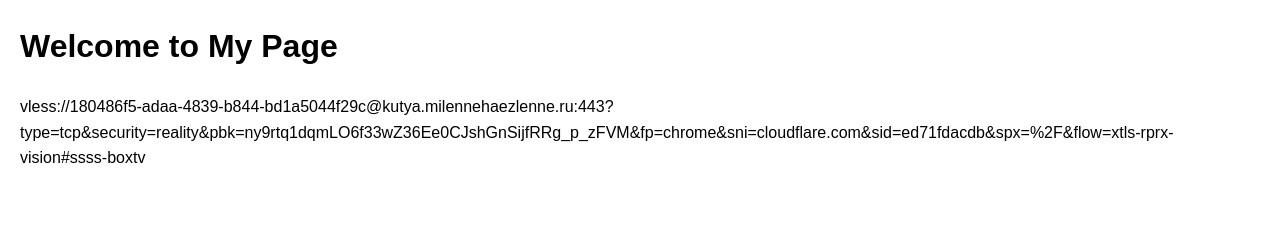
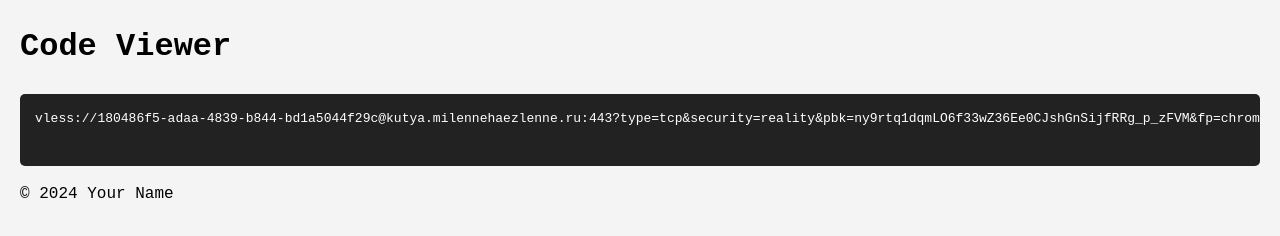
Before and after one commit to ohmysky0/beta.github.io, a plain HTML site: page main/index.html in a window 1280 px wide. Drawn offline with Linux system fonts and the light colour scheme.

Commit message:
Update index.html

```diff
--- a/main/index.html
+++ b/main/index.html
@@ -3,23 +3,35 @@
 <head>
     <meta charset="UTF-8">
     <meta name="viewport" content="width=device-width, initial-scale=1.0">
-    <title>Simple Page</title>
+    <title>Code Display</title>
     <style>
         body {
-            font-family: Arial, sans-serif;
+            font-family: "Courier New", Courier, monospace;
             line-height: 1.6;
             margin: 20px;
+            background-color: #f4f4f4;
+        }
+        pre {
+            background-color: #222;
+            color: #fff;
+            padding: 15px;
+            border-radius: 5px;
+            overflow-x: auto;
+            word-wrap: break-word;
         }
     </style>
 </head>
 <body>
     <header>
-        <h1>Welcome to My Page</h1>
+        <h1>Code Viewer</h1>
     </header>
     <main>
-        <p>vless://180486f5-adaa-4839-b844-bd1a5044f29c@kutya.milennehaezlenne.ru:443?type=tcp&security=reality&pbk=ny9rtq1dqmLO6f33wZ36Ee0CJshGnSijfRRg_p_zFVM&fp=chrome&sni=cloudflare.com&sid=ed71fdacdb&spx=%2F&flow=xtls-rprx-vision#ssss-boxtv</p>
+        <pre>
+vless://180486f5-adaa-4839-b844-bd1a5044f29c@kutya.milennehaezlenne.ru:443?type=tcp&amp;security=reality&amp;pbk=ny9rtq1dqmLO6f33wZ36Ee0CJshGnSijfRRg_p_zFVM&amp;fp=chrome&amp;sni=cloudflare.com&amp;sid=ed71fdacdb&amp;spx=%2F&amp;flow=xtls-rprx-vision#ssss-boxtv
+        </pre>
     </main>
     <footer>
+        <p>&copy; 2024 Your Name</p>
     </footer>
 </body>
 </html>
```
